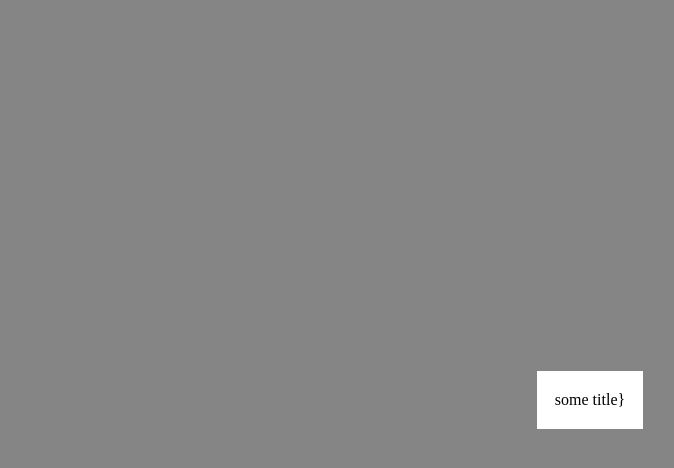
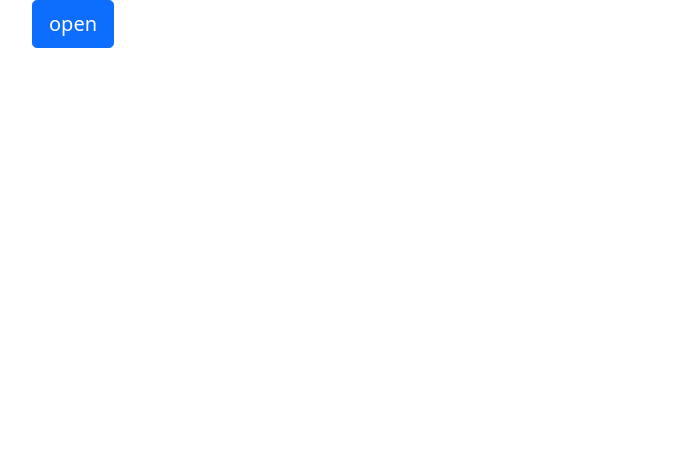
Before and after one commit to mnjoyanx/vue-modal, a Vue app: page / in a window 1280 px wide. Shown: the top 468 px of the page, without its empty margins (50-724 px from the left). Built offline with nearby package versions, Linux system fonts and the light colour scheme.

Commit message:
show and hide modal

```diff
--- a/package.json
+++ b/package.json
@@ -8,6 +8,7 @@
     "lint": "vue-cli-service lint"
   },
   "dependencies": {
+    "bootstrap": "^5.0.0-beta2",
     "core-js": "^3.6.5",
     "vue": "^2.6.11"
   },
--- a/src/App.vue
+++ b/src/App.vue
@@ -1,7 +1,17 @@
 <template>
-  <div>
-    <v-modal :title="title" />
+  <div class="wrapper">
+    <div class="wrapper--content">
+
+      <section>
+        <div class="container">
+          <button v-if="!isOpen" @click="isOpen = !isOpen" class="btn btn-lg btn-primary">open</button>
+          <v-modal @closeModal="closeModal" :title="title" v-if="isOpen" />
+        </div>
+      </section>
+
+    </div>
   </div>
+
 </template>
 
 <script>
@@ -14,7 +24,13 @@ export default {
   },
   data() {
     return {
-      title: 'some title'
+      title: 'some title',
+      isOpen: false
+    }
+  },
+  methods: {
+    closeModal() {
+      this.isOpen = false
     }
   }
 }
--- a/src/components/V-Modal.vue
+++ b/src/components/V-Modal.vue
@@ -1,10 +1,18 @@
 <template>
     <div class="modal--wrapper">
         <div class="modal--content">
+
+             <!-- Modal Header -->
             <div class="modal--header">
-                <span class="modal--title"> {{ title }}} </span>
-                <span class="modal--close"></span>
+                <span class="modal--title"> {{ title }} </span>
+                <span class="modal--close" @click="$emit('closeModal')">&#x2715;</span>
             </div>
+
+            <!-- Modal Content -->
+            <div class="modal--content">
+
+            </div>
+
         </div>
     </div>
 </template>
@@ -41,6 +49,22 @@
         max-width: 600px;
         padding: 20px 18px;
         background-color: #fff;
+    }
 
+    .modal--header {
+        display: flex;
+        align-self: center;
+        justify-content: space-between;
+        padding-bottom: 20px;
+        span {
+            font-size: 24px
+        }
+
+        .button--close {
+            cursor: pointer
+        }
+        .modal--content {
+            text-align: center;
+        }
     }
 </style>
--- a/src/main.js
+++ b/src/main.js
@@ -1,5 +1,6 @@
 import Vue from 'vue'
 import App from './App.vue'
+import 'bootstrap/dist/css/bootstrap.min.css'
 
 Vue.config.productionTip = false
 
```
Also changed, not shown: 1 other file (tests, documents, lock files or other folders).
